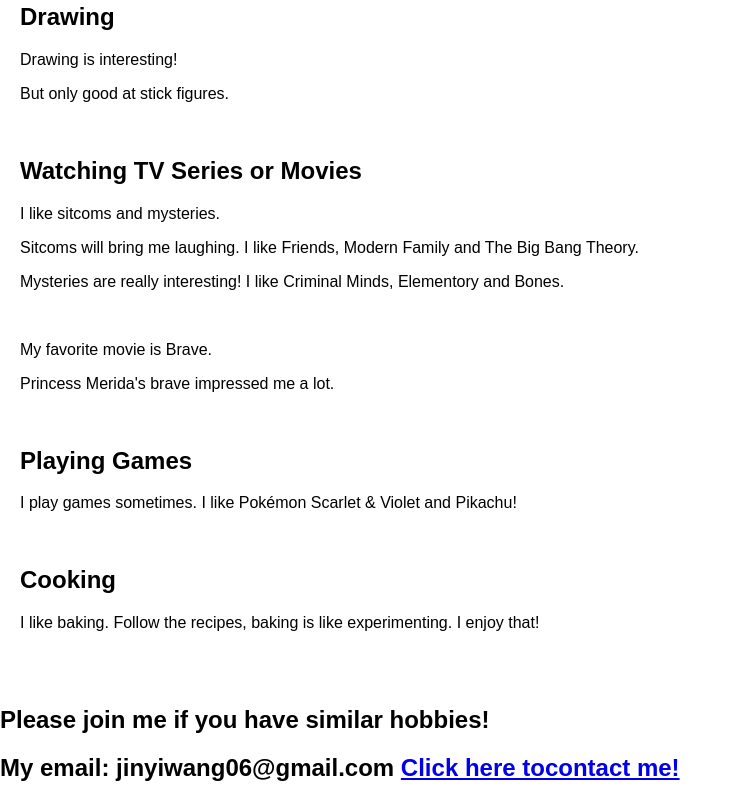
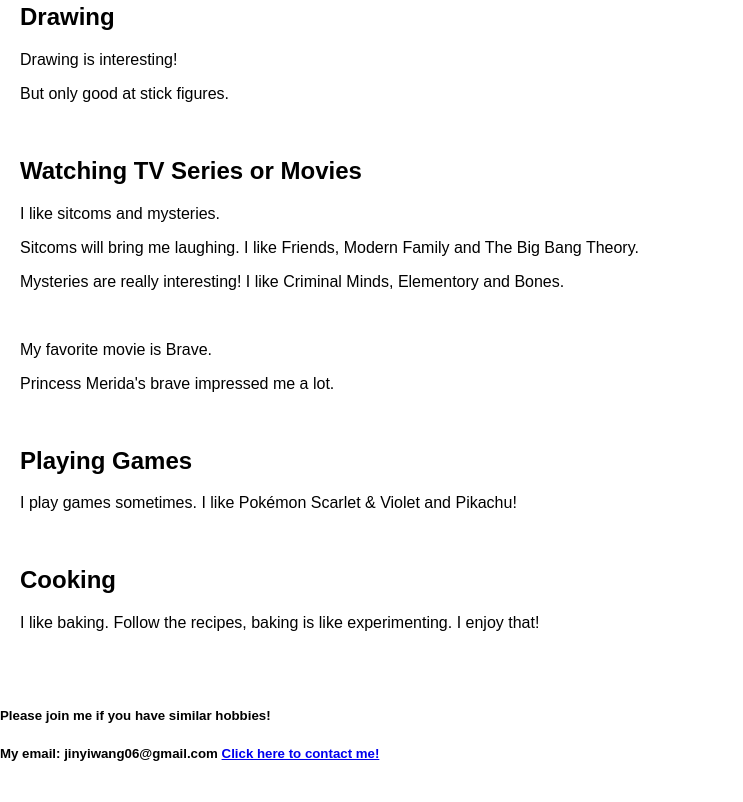
Before and after one commit to Jinyi-Wang/SpareTime, a plain HTML site: page index.html in a window 1280 px wide. Shown: the part 1183-1985 px from the top of the page, without its empty margins (0-743 px from the left). Drawn offline with Linux system fonts and the light colour scheme.

Commit message:
Update index.html

```diff
--- a/index.html
+++ b/index.html
@@ -99,8 +99,8 @@
 
 
 <div class="footer">
-  <h2>Please join me if you have similar hobbies! </h2>
-  <h2>My email: jinyiwang06@gmail.com <a href="jinyiwang06@gmail.com">Click here tocontact me!</a></h2>
+  <h5>Please join me if you have similar hobbies! </h5>
+  <h5>My email: jinyiwang06@gmail.com <a href="mailto:jinyiwang06@gmail.com">Click here to contact me!</a></h5>
 
 </div>
 
```
